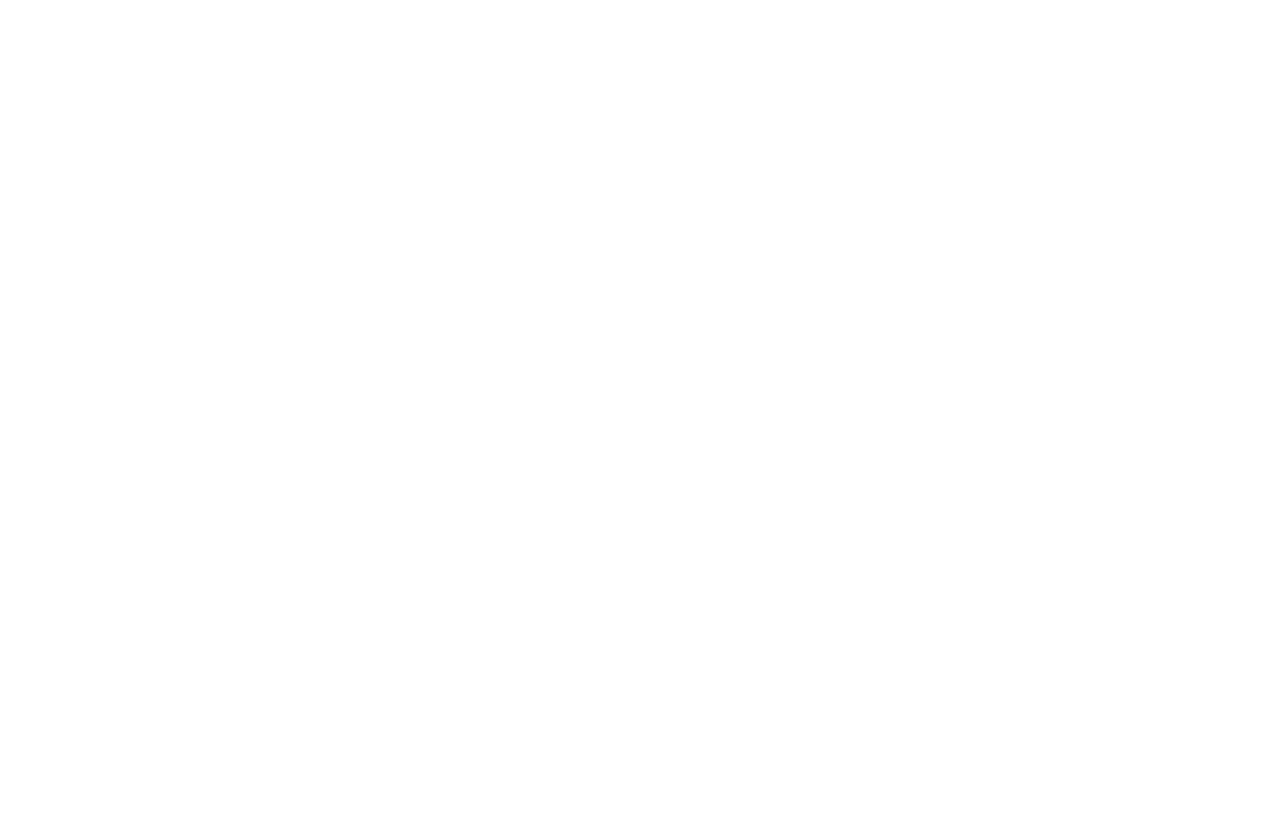
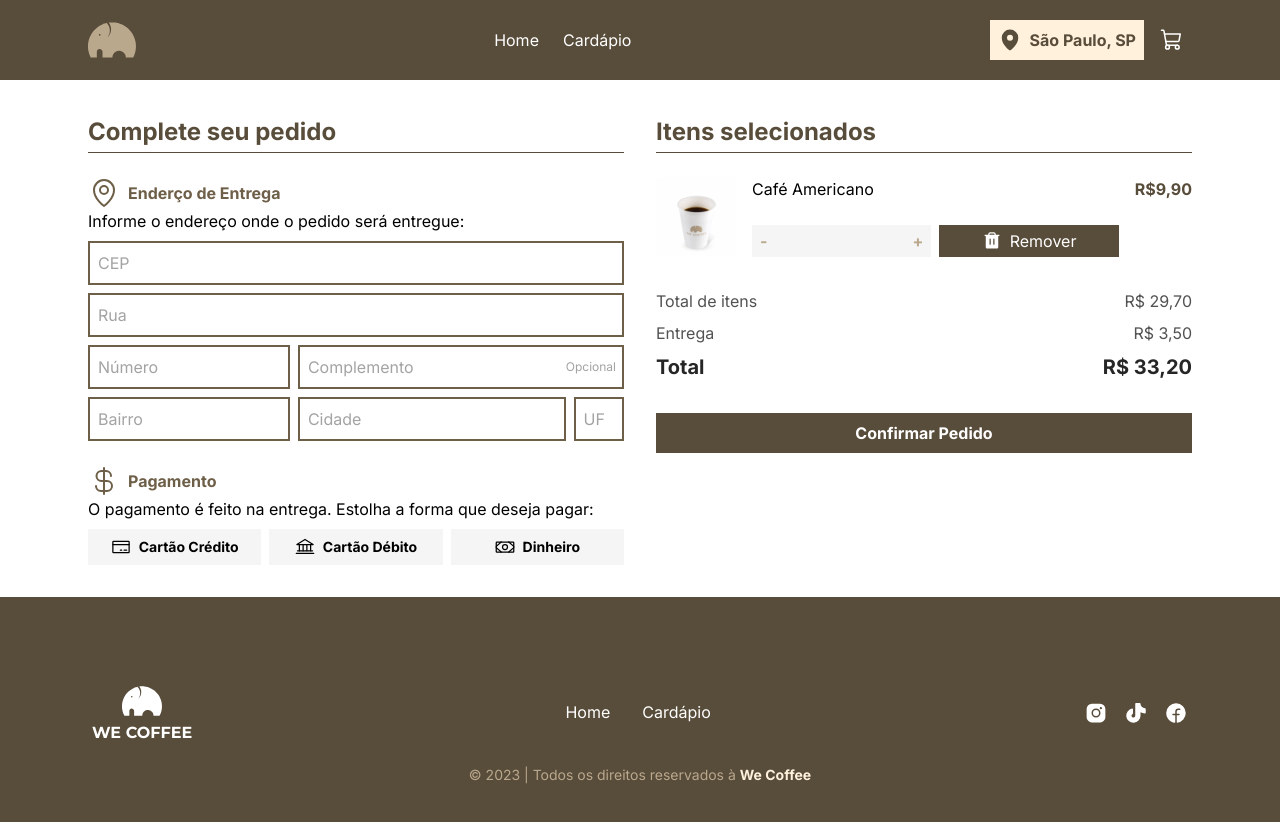
Before and after one commit to davyd-souza/we-coffee, a React (Vite) app: page /carrinho in a window 1280 px wide. Before the commit this address had no page. Shown: the top 822 px of the page. Before the commit the page ends 800 px from the top, so only its background shows below. Built offline with nearby package versions, Linux system fonts and the light colour scheme.

Commit message:
feat: create Cart page

```diff
--- a/src/Router.tsx
+++ b/src/Router.tsx
@@ -4,7 +4,10 @@
 // LAYOUT
 import { HomeLayout } from '@layouts/HomeLayout'
 import { DefaultLayout } from '@layouts/DefaultLayout'
+
+// PAGE
 import { Cardapio } from '@pages/Cardapio'
+import { Cart } from '@pages/Cart'
 
 export function Router() {
   return (
@@ -12,6 +15,7 @@
       <Route path="/" element={<HomeLayout />} />
       <Route path="/" element={<DefaultLayout />}>
         <Route path="/cardapio" element={<Cardapio />} />
+        <Route path="/carrinho" element={<Cart />} />
       </Route>
     </Routes>
   )
--- /dev/null
+++ b/src/pages/Cart/index.tsx
@@ -0,0 +1,161 @@
+// COMPONENT
+import * as ToggleGroup from '@radix-ui/react-toggle-group'
+import { CartProductCard } from './components/CartProductCard'
+
+// ASSET
+import { Bank, CreditCard, CurrencyDollar, MapPin, Money } from 'phosphor-react'
+
+export function Cart() {
+  return (
+    <main className="max-w-6xl mx-auto px-6 py-8 grid lg:grid-cols-2 gap-8">
+      <form className="space-y-6" id="order">
+        <h2 className="py-1 text-xl text-primary-700 font-bold border-b border-b-primary-700 sm:text-2xl">
+          Complete seu pedido
+        </h2>
+
+        <section className="space-y-2">
+          <header>
+            <div className="flex gap-2 items-center text-primary-600">
+              <MapPin size={32} />
+              <h3 className="font-bold">Enderço de Entrega</h3>
+            </div>
+            <p>Informe o endereço onde o pedido será entregue:</p>
+          </header>
+
+          <div className="space-y-2">
+            <input
+              className="min-w-full p-2 border-2 border-primary-600 outline-none placeholder:text-neutral-400 [&:not(:disabled)]:hocus:border-primary-400 disabled:opacity-50 disabled:cursor-not-allowed transition-all"
+              type="text"
+              placeholder="CEP"
+              required
+            />
+            <input
+              className="min-w-full p-2 border-2 border-primary-600 outline-none placeholder:text-neutral-400 [&:not(:disabled)]:hocus:border-primary-400 disabled:opacity-50 disabled:cursor-not-allowed transition-all"
+              type="text"
+              placeholder="Rua"
+              required
+            />
+
+            <div className="grid sm:grid-cols-[20ch_1fr] gap-2">
+              <input
+                className="w-full p-2 border-2 border-primary-600 outline-none placeholder:text-neutral-400 [&:not(:disabled)]:hocus:border-primary-400 disabled:opacity-50 disabled:cursor-not-allowed transition-all"
+                type="text"
+                placeholder="Número"
+                required
+              />
+              <div className="relative group/card">
+                <input
+                  className="w-full p-2 border-2 border-primary-600 outline-none placeholder:text-neutral-400 [&:not(:disabled)]:hocus:border-primary-400 disabled:opacity-50 disabled:cursor-not-allowed transition-all before:content-['Opcional'] peer/input"
+                  type="text"
+                  placeholder="Complemento"
+                />
+                <span
+                  aria-hidden
+                  className="group-focus-within/card:invisible peer-[&:not(:placeholder-shown)]/input:invisible text-neutral-400 text-xs absolute right-2 top-1/2 -translate-y-1/2"
+                >
+                  Opcional
+                </span>
+              </div>
+            </div>
+
+            <div className="grid sm:grid-cols-[20ch_1fr_5ch] gap-2">
+              <input
+                className="w-full p-2 border-2 border-primary-600 outline-none placeholder:text-neutral-400 [&:not(:disabled)]:hocus:border-primary-400 disabled:opacity-50 disabled:cursor-not-allowed transition-all"
+                type="text"
+                placeholder="Bairro"
+                required
+              />
+              <input
+                className="w-full p-2 border-2 border-primary-600 outline-none placeholder:text-neutral-400 [&:not(:disabled)]:hocus:border-primary-400 disabled:opacity-50 disabled:cursor-not-allowed transition-all"
+                type="text"
+                placeholder="Cidade"
+                required
+              />
+              <input
+                className="w-full p-2 border-2 border-primary-600 outline-none placeholder:text-neutral-400 [&:not(:disabled)]:hocus:border-primary-400 disabled:opacity-50 disabled:cursor-not-allowed transition-all"
+                type="text"
+                placeholder="UF"
+                required
+              />
+            </div>
+          </div>
+        </section>
+
+        <section className="space-y-2">
+          <header>
+            <div className="flex gap-2 items-center text-primary-600">
+              <CurrencyDollar size={32} />
+              <h3 className="font-bold">Pagamento</h3>
+            </div>
+            <p>
+              O pagamento é feito na entrega. Estolha a forma que deseja pagar:
+            </p>
+          </header>
+
+          <ToggleGroup.Root
+            className="grid sm:grid-cols-3 gap-2"
+            type="single"
+            aria-label="Método de Pagamento"
+          >
+            <ToggleGroup.Item
+              className="flex gap-2 items-center justify-center px-1 py-2 bg-neutral-100 text-sm font-bold hocus:ring ring-primary-400 outline-none data-[state='on']:bg-primary-100 data-[state='on']:text-primary-700 transition-all"
+              value="credit"
+            >
+              <CreditCard size={20} />
+              Cartão Crédito
+            </ToggleGroup.Item>
+            <ToggleGroup.Item
+              className="flex gap-2 items-center justify-center px-1 py-2 bg-neutral-100 text-sm font-bold hocus:ring ring-primary-400 outline-none data-[state='on']:bg-primary-100 data-[state='on']:text-primary-700 transition-all"
+              value="debit"
+            >
+              <Bank size={20} />
+              Cartão Débito
+            </ToggleGroup.Item>
+            <ToggleGroup.Item
+              className="flex gap-2 items-center justify-center px-1 py-2 bg-neutral-100 text-sm font-bold hocus:ring ring-primary-400 outline-none data-[state='on']:bg-primary-100 data-[state='on']:text-primary-700 transition-all"
+              value="money"
+            >
+              <Money size={20} />
+              Dinheiro
+            </ToggleGroup.Item>
+          </ToggleGroup.Root>
+        </section>
+      </form>
+
+      <section className="space-y-6">
+        <h2 className="py-1 text-xl text-primary-700 font-bold border-b border-b-primary-700 sm:text-2xl">
+          Itens selecionados
+        </h2>
+
+        <div className="grid gap-8">
+          <div className="space-y-8">
+            <CartProductCard />
+          </div>
+
+          <div className="space-y-2">
+            <div className="flex justify-between gap-2 text-neutral-600">
+              <p>Total de itens</p>
+              <p>R$ 29,70</p>
+            </div>
+            <div className="flex justify-between gap-2 text-neutral-600">
+              <p>Entrega</p>
+              <p>R$ 3,50</p>
+            </div>
+            <div className="flex justify-between gap-2 text-neutral-800 text-xl font-bold">
+              <p>Total</p>
+              <p>R$ 33,20</p>
+            </div>
+          </div>
+
+          <button
+            className="p-2 flex items-center justify-center gap-2 bg-primary-700 text-white font-bold outline-none hocus:bg-primary-400 focus-visible:ring ring-primary-400 ring-offset-2 ring-offset-white"
+            type="submit"
+            form="order"
+          >
+            Confirmar Pedido
+          </button>
+        </div>
+      </section>
+    </main>
+  )
+}
```
